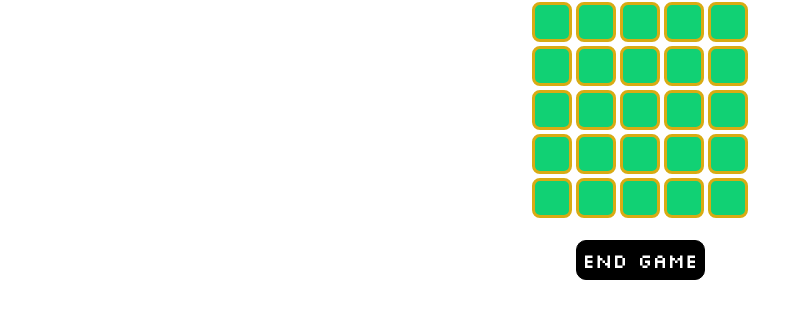
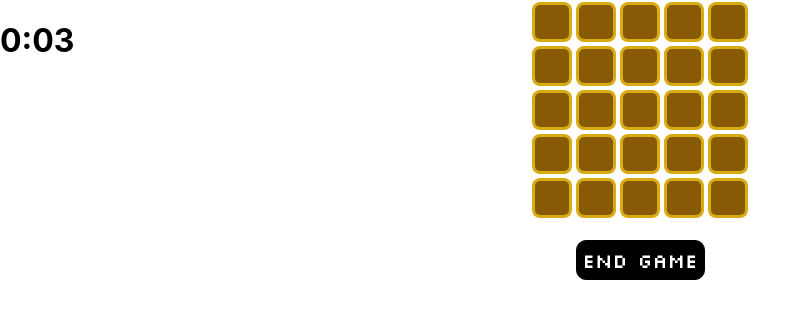
Before and after one commit to alefirr/minesweeper, a React (Create React App) app: page / in a window 1280 px wide. Both pictures are taken after a click on the button "Start new game". Shown: the top 318 px of the page, without its empty margins (0-810 px from the left). Built offline with nearby package versions, Linux system fonts and the light colour scheme.

Commit message:
time countdown and cell onclick

```diff
--- a/package.json
+++ b/package.json
@@ -6,6 +6,7 @@
     "@testing-library/jest-dom": "^5.16.5",
     "@testing-library/react": "^13.3.0",
     "@testing-library/user-event": "^13.5.0",
+    "immer": "^9.0.15",
     "react": "^18.2.0",
     "react-dom": "^18.2.0",
     "react-scripts": "5.0.1",
--- a/src/App.css
+++ b/src/App.css
@@ -80,11 +80,11 @@ html {
   align-items: center;
 }
 
-.field-rows{
+.field-rows {
   display: flex;
   flex-direction: row;
   justify-content: center;
-  align-items: center;
+  align-items: end;
 }
 
 .end-game-button-container {
@@ -109,12 +109,18 @@ html {
   box-sizing: border-box;
 }
 
-.cell:hover {
-  background-color: rgba(36, 204, 36, 0.637);
+.cell-closed:hover {
+  background-color: rgba(202, 184, 16, 0.637);
 }
 
 .cell-closed {
-  background-color: rgb(17, 209, 116);
+  background-color: rgb(136, 90, 6);
   border: 3px solid rgb(217, 171, 19);
   border-radius: 20%;
 }
+
+.balance-list-container {
+  position: absolute;
+  top: 0;
+  left: 0;
+}
--- /dev/null
+++ b/src/components/BalanceList.jsx
@@ -0,0 +1,23 @@
+import React, { useEffect } from 'react';
+
+export const BalanceList = ({
+  isGameOver,
+  onRestartGame,
+  seconds,
+  setSeconds,
+}) => {
+  useEffect(() => {
+    !isGameOver && setTimeout(() => setSeconds((prev) => prev + 1), 1000);
+  }, [seconds, isGameOver]);
+
+  const secondsToDisplay = seconds % 60;
+
+  return (
+    <div className="balance-list-container">
+      <h1>
+        {Math.floor(seconds / 60)}:{secondsToDisplay < 10 ? '0' : ''}
+        {secondsToDisplay}
+      </h1>
+    </div>
+  );
+};
--- a/src/components/Cell.jsx
+++ b/src/components/Cell.jsx
@@ -18,12 +18,16 @@ const renderContent = (content) => {
   }
 };
 
-export const Cell = ({ isOpen, content }) => {
+export const Cell = ({ isOpen, content, openCell }) => {
   return isOpen ? (
     <div style={CELL_DIMENSIONS} className="cell-open cell">
       {renderContent(content)}
     </div>
   ) : (
-    <div style={CELL_DIMENSIONS} className="cell-closed cell"></div>
+    <div
+      style={CELL_DIMENSIONS}
+      className="cell-closed cell"
+      onClick={openCell}
+    ></div>
   );
 };
--- a/src/components/Field.jsx
+++ b/src/components/Field.jsx
@@ -1,5 +1,6 @@
 import React, { useEffect, useState } from 'react';
 import { Cell } from './Cell';
+import produce from 'immer';
 
 // FIELD VALUE EXAMPLE:
 //  [
@@ -7,8 +8,8 @@ import { Cell } from './Cell';
 //    [{isOpen: trut, content: 8 }, {isOpen: false, content: 1 }],
 //    [{isOpen: false, content: 'mine'}, {isOpen: false, content: 1 }],
 //  ]
-
-const getRandomArrayItem = items => items[Math.floor(Math.random() * items.length)];
+const getRandomArrayItem = (items) =>
+  items[Math.floor(Math.random() * items.length)];
 
 const countMinesAround = (field, row, col) => {
   let bombsAround = 0;
@@ -22,7 +23,7 @@ const countMinesAround = (field, row, col) => {
     }
   }
   return bombsAround;
-}
+};
 
 const generateField = ({ width, height, mines }) => {
   const cellsNumber = width * height;
@@ -51,21 +52,35 @@ const generateField = ({ width, height, mines }) => {
     }
   }
 
-  return field.map((row) => row.map((cell) => ({ isOpen: false, content: cell })));
-}
+  return field.map((row) =>
+    row.map((cell) => ({ isOpen: false, content: cell }))
+  );
+};
 
 const openField = (field) => {
   return field.map((row) => row.map((cell) => ({ ...cell, isOpen: true })));
-}
+};
 
-export const Field = ({ isGameOver, settings }) => {
+export const Field = ({ isGameOver, settings, endGame }) => {
   const [field, setField] = useState();
+
+  const openCell = (row, col) => {
+    if (field[row][col].content === 'mine') {
+      endGame();
+    } else {
+      setField(
+        produce((field) => {
+          field[row][col].isOpen = true;
+        })
+      );
+    }
+  };
 
   useEffect(() => {
     if (isGameOver) {
       setField(openField);
     } else {
-      const newField = generateField(settings)
+      const newField = generateField(settings);
       setField(newField);
     }
   }, [isGameOver, settings]);
@@ -77,6 +92,7 @@ export const Field = ({ isGameOver, settings }) => {
           {row?.map((cell, indexCol) => (
             <Cell
               key={`cell-${indexCol}`}
+              openCell={() => openCell(indexRow, indexCol)}
               {...cell}
             />
           ))}
--- a/src/components/GamePage.jsx
+++ b/src/components/GamePage.jsx
@@ -1,15 +1,32 @@
 import React from 'react';
 import { Field } from './Field';
+import { BalanceList } from './BalanceList';
 import { useState } from 'react';
 
 export const GamePage = ({ settings, openSettings }) => {
   const [isGameOver, setIsGameOver] = useState(false);
+  const [seconds, setSeconds] = useState(0);
 
   const toggleGameStatus = () => setIsGameOver((prev) => !prev);
 
+  const onRestartGame = () => {
+    toggleGameStatus();
+    setSeconds(0);
+  };
+
   return (
-    <div className="game-page">
-      <Field settings={settings} isGameOver={isGameOver} />
+    <div className="game-page-container">
+      <BalanceList
+        isGameOver={isGameOver}
+        onRestartGame={onRestartGame}
+        seconds={seconds}
+        setSeconds={setSeconds}
+      />
+      <Field
+        settings={settings}
+        isGameOver={isGameOver}
+        endGame={toggleGameStatus}
+      />
       <div>
         {isGameOver ? (
           <>
@@ -20,7 +37,7 @@ export const GamePage = ({ settings, openSettings }) => {
               Change Mode
             </button>
             <button
-              onClick={toggleGameStatus}
+              onClick={onRestartGame}
               className="restart-button navigation-button"
             >
               Restart
--- a/src/components/index.js
+++ b/src/components/index.js
@@ -2,3 +2,4 @@ export { SettingsPage } from './SettingsPage';
 export { Field } from './Field';
 export { Cell } from './Cell';
 export { GamePage } from './GamePage';
+export { BalanceList } from './BalanceList';
--- a/src/constants.js
+++ b/src/constants.js
@@ -1,6 +1,7 @@
 export const CELL_SIZE = 40;
 export const CELL_MARGIN = 2;
-export const BUTTON_BOX_SIZE = 40;
+export const BUTTON_BOX_SIZE = 80;
+export const BALANCE_LIST = 160;
 
 export const getMaxMinesValue = (settings) =>
   settings.height * settings.width - 1;
@@ -20,7 +21,9 @@ export const SETTINGS_ORDER = [
     name: 'Width',
     minValue: 5,
     getMaxValue: () =>
-      Math.floor(window.innerWidth / (CELL_SIZE + CELL_MARGIN * 2)),
+      Math.floor(
+        (window.innerWidth - BALANCE_LIST) / (CELL_SIZE + CELL_MARGIN * 2)
+      ),
   },
   {
     key: 'mines',
```
Also changed, not shown: 1 other file (tests, documents, lock files or other folders).
